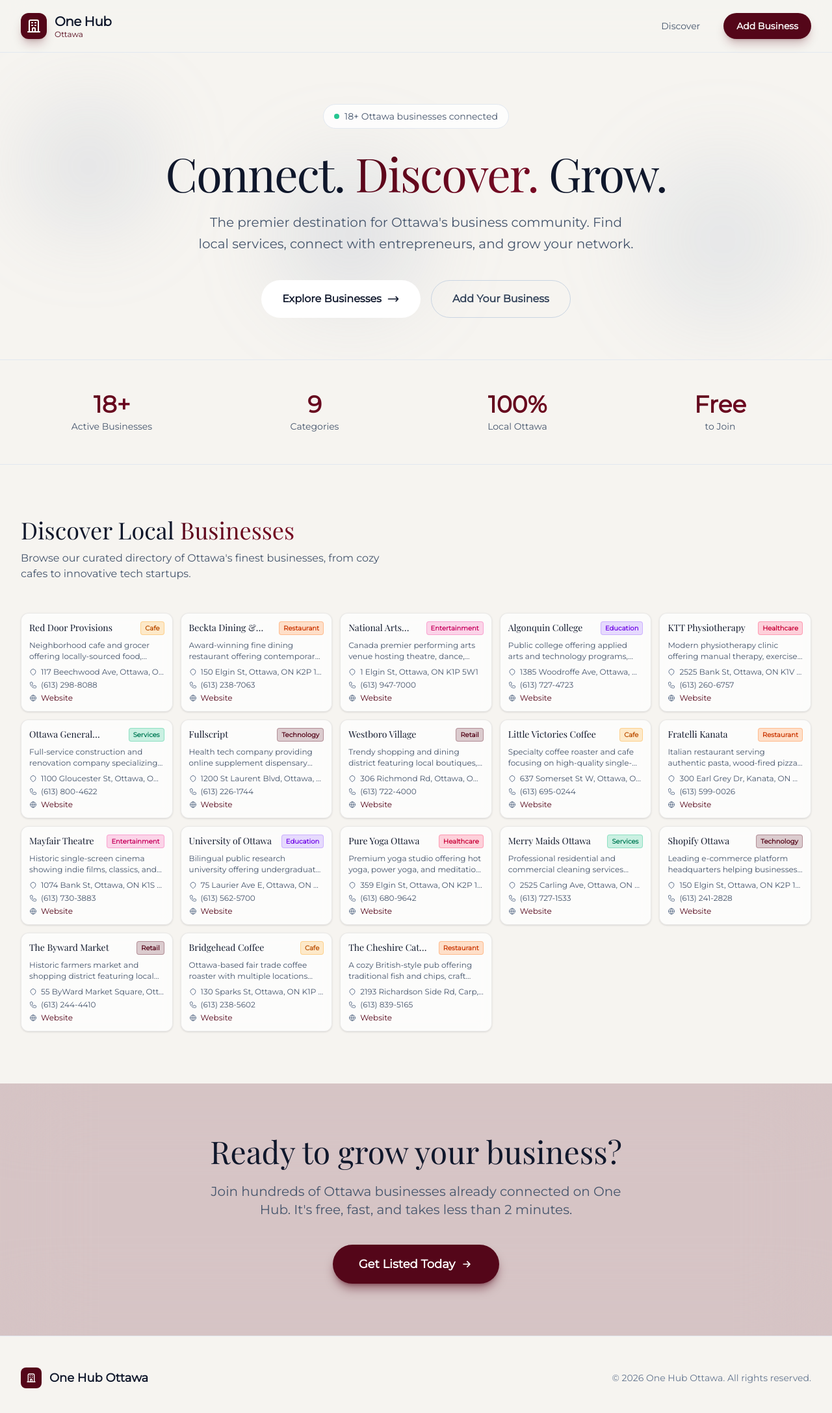
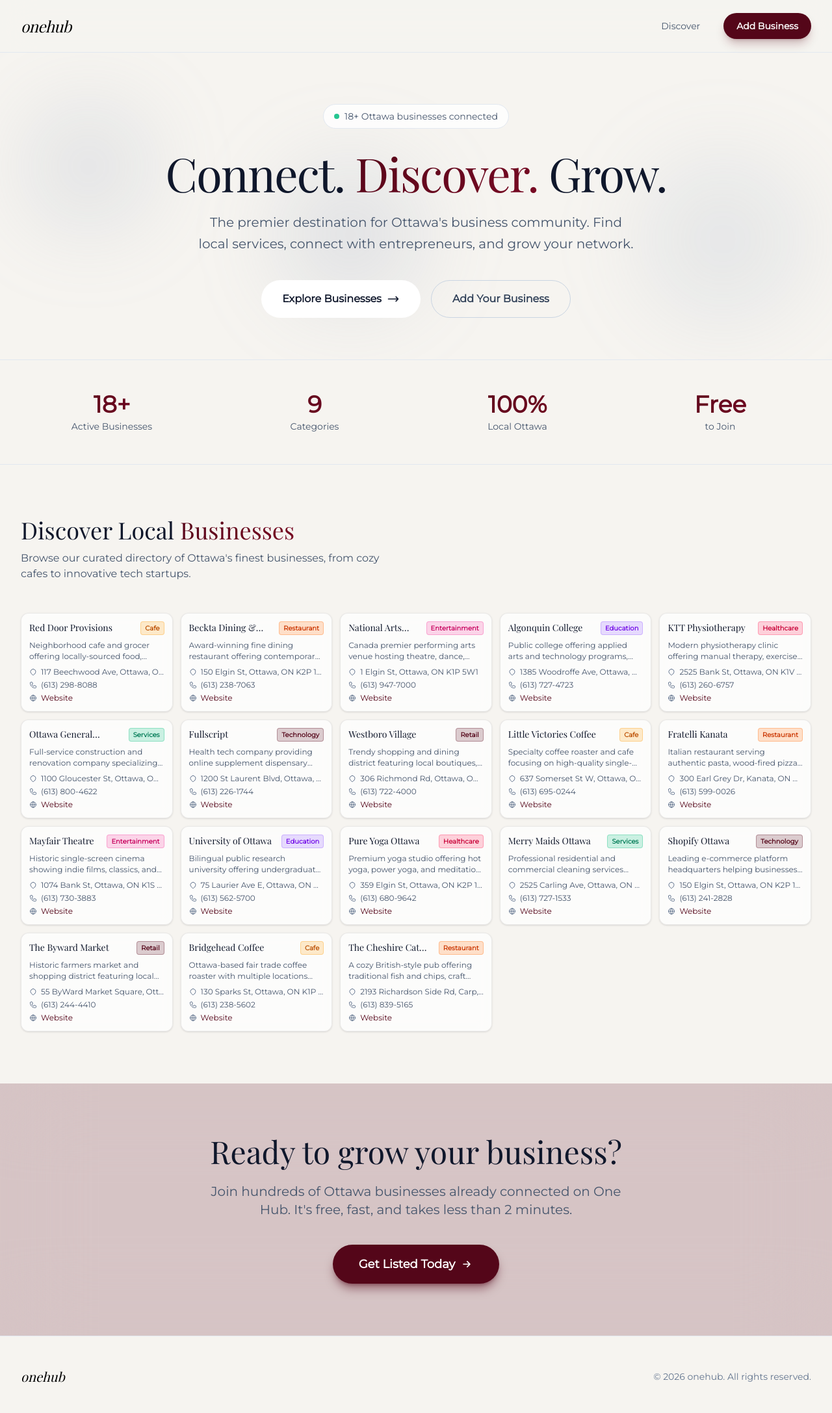
Before and after one commit to Ini1234/onehub-frontend, a Next.js app: page / in a window 1280 px wide. Shown: the top 2174 px of the page at 65% size. Built offline with nearby package versions, Linux system fonts and the light colour scheme.

Commit message:
some changes

```diff
--- a/app/globals.css
+++ b/app/globals.css
@@ -30,6 +30,14 @@
 h1, h2, h3, h4, h5, h6 {
   font-family: var(--font-playfair-display), Georgia, serif;
   font-weight: 400;
+}
+
+/* Logo wordmark: onehub in Playfair Display italic, black */
+.logo-wordmark {
+  font-family: var(--font-playfair-display-italic), Georgia, serif;
+  font-weight: 400;
+  font-style: italic;
+  color: #000000;
 }
 
 /* Custom scrollbar */
--- a/app/layout.tsx
+++ b/app/layout.tsx
@@ -15,6 +15,13 @@
   weight: "400",
 });
 
+const playfairDisplayItalic = Playfair_Display({
+  variable: "--font-playfair-display-italic",
+  subsets: ["latin"],
+  weight: "400",
+  style: "italic",
+});
+
 export const metadata: Metadata = {
   title: "One Hub Ottawa | Connect. Discover. Grow.",
   description: "The premier directory for Ottawa businesses. Connect with local entrepreneurs, discover new services, and grow your business network.",
@@ -28,23 +35,13 @@
   return (
     <html lang="en" className="scroll-smooth">
       <body
-        className={`${montserrat.variable} ${playfairDisplay.variable} antialiased min-h-screen bg-[#f6f4f0] text-black font-sans`}
+        className={`${montserrat.variable} ${playfairDisplay.variable} ${playfairDisplayItalic.variable} antialiased min-h-screen bg-[#f6f4f0] text-black font-sans`}
       >
         <nav className="fixed top-0 left-0 right-0 z-50 backdrop-blur-xl bg-[#f6f4f0]/90 border-b border-slate-200">
           <div className="max-w-7xl mx-auto px-4 sm:px-6 lg:px-8">
             <div className="flex justify-between h-20 items-center">
-              <Link href="/" className="flex items-center gap-3 group">
-                <div className="relative">
-                  <div className="w-10 h-10 bg-[#540619] rounded-xl flex items-center justify-center shadow-lg shadow-[#540619]/25 group-hover:shadow-[#540619]/40 transition-all duration-300">
-                    <svg className="w-6 h-6 text-white" fill="none" stroke="currentColor" viewBox="0 0 24 24">
-                      <path strokeLinecap="round" strokeLinejoin="round" strokeWidth={2} d="M19 21V5a2 2 0 00-2-2H7a2 2 0 00-2 2v16m14 0h2m-2 0h-5m-9 0H3m2 0h5M9 7h1m-1 4h1m4-4h1m-1 4h1m-5 10v-5a1 1 0 011-1h2a1 1 0 011 1v5m-4 0h4" />
-                    </svg>
-                  </div>
-                </div>
-                <div className="flex flex-col">
-                  <span className="font-bold text-xl tracking-tight text-slate-900">One Hub</span>
-                  <span className="text-xs text-[#540619] font-medium -mt-0.5">Ottawa</span>
-                </div>
+              <Link href="/" className="group logo-wordmark text-2xl tracking-tight" aria-label="onehub home">
+                onehub
               </Link>
               <div className="flex items-center gap-6">
                 <Link
--- a/app/page.tsx
+++ b/app/page.tsx
@@ -160,15 +160,10 @@
         <div className="max-w-7xl mx-auto px-4 sm:px-6 lg:px-8">
           <div className="flex flex-col md:flex-row items-center justify-between gap-4">
             <div className="flex items-center gap-3">
-              <div className="w-8 h-8 bg-[#540619] rounded-lg flex items-center justify-center">
-                <svg className="w-4 h-4 text-white" fill="none" stroke="currentColor" viewBox="0 0 24 24">
-                  <path strokeLinecap="round" strokeLinejoin="round" strokeWidth={2} d="M19 21V5a2 2 0 00-2-2H7a2 2 0 00-2 2v16m14 0h2m-2 0h-5m-9 0H3m2 0h5M9 7h1m-1 4h1m4-4h1m-1 4h1m-5 10v-5a1 1 0 011-1h2a1 1 0 011 1v5m-4 0h4" />
-                </svg>
-              </div>
-              <span className="font-bold text-lg text-slate-900">One Hub Ottawa</span>
+              <span className="logo-wordmark text-xl">onehub</span>
             </div>
             <p className="text-slate-500 text-sm">
-              © {new Date().getFullYear()} One Hub Ottawa. All rights reserved.
+              © {new Date().getFullYear()} onehub. All rights reserved.
             </p>
           </div>
         </div>
```
